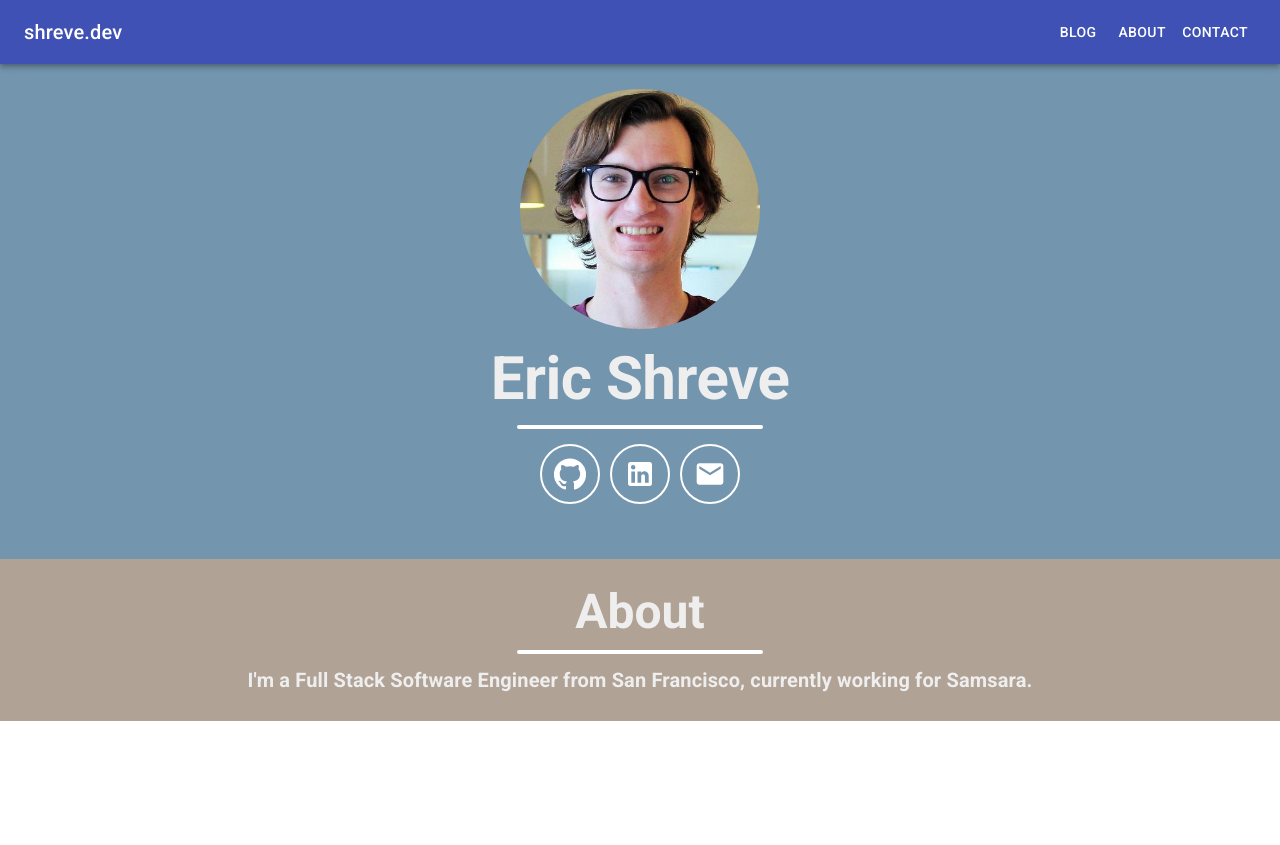
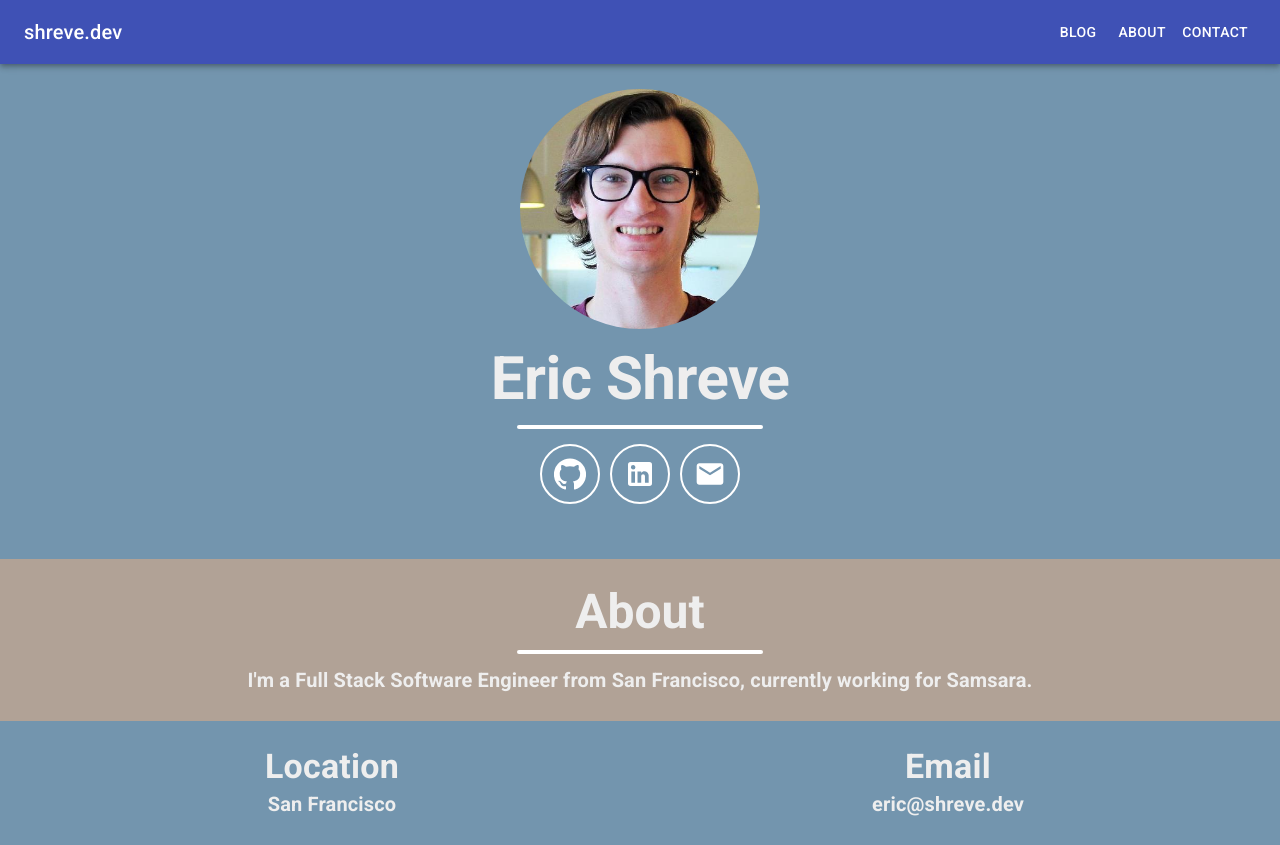
Before and after one commit to ecshreve/portfolio, a React (Create React App) app in the folder client/: page / in a window 1280 px wide. Before the commit the page ends 800 px from the top, so only its background shows below. Built offline with nearby package versions, Linux system fonts and the light colour scheme.

Commit message:
client: implement content section component

```diff
--- a/client/src/App.tsx
+++ b/client/src/App.tsx
@@ -3,6 +3,7 @@ import './App.css';
 import LandingHeader from './components/landing/LandingHeader'
 import TopNavBar from './components/app-bar/TopNavBar';
 import AboutSection from './components/about/AboutSection';
+import ContentSection from './components/content-section/ContentSection';
 
 function App() {
   return (
@@ -10,6 +11,7 @@ function App() {
       <TopNavBar />
       <LandingHeader />
       <AboutSection />
+      <ContentSection />
     </div>
   );
 }
--- /dev/null
+++ b/client/src/components/content-section/ContentSection.tsx
@@ -0,0 +1,44 @@
+import React from 'react';
+import { createStyles, makeStyles, Theme } from '@material-ui/core/styles';
+import { Typography, Container, Grid } from '@material-ui/core';
+import CustomDivider from '../my-divider/CustomDivider';
+
+const useStyles = makeStyles((theme: Theme) =>
+  createStyles({
+    root: {
+      flexGrow: 1,
+      paddingTop: "25px",
+      paddingBottom: "25px",
+    },
+    header: {
+      flexGrow: 1,
+      fontWeight: "bold",
+      color: "#eeeeee",
+    },
+    content: {
+      fontWeight: "bold",
+      color: "#eeeeee",
+    }
+  }),
+);
+
+export default function ContentSection() {
+  const classes = useStyles();
+
+  return (
+    <div className={classes.root}>
+      <Container>
+        <Grid container>
+          <Grid item xs={6}>
+            <Typography className={classes.header} variant="h4">Location</Typography>
+            <Typography className={classes.content} variant="h6">San Francisco</Typography>
+          </Grid>
+          <Grid item xs={6}>
+            <Typography className={classes.header} variant="h4">Email</Typography>
+            <Typography className={classes.content} variant="h6">eric@shreve.dev</Typography>
+          </Grid>
+        </Grid>
+      </Container>
+    </div>
+  );
+}
```
